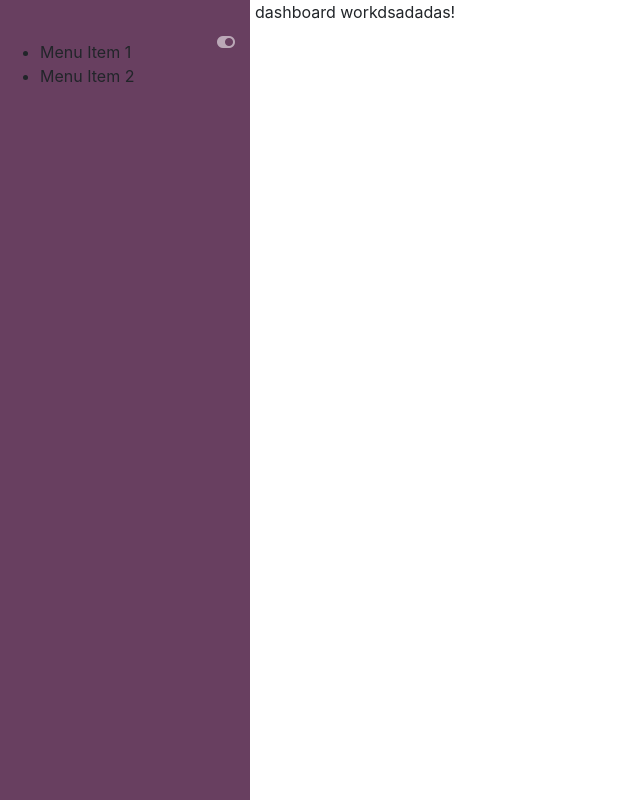
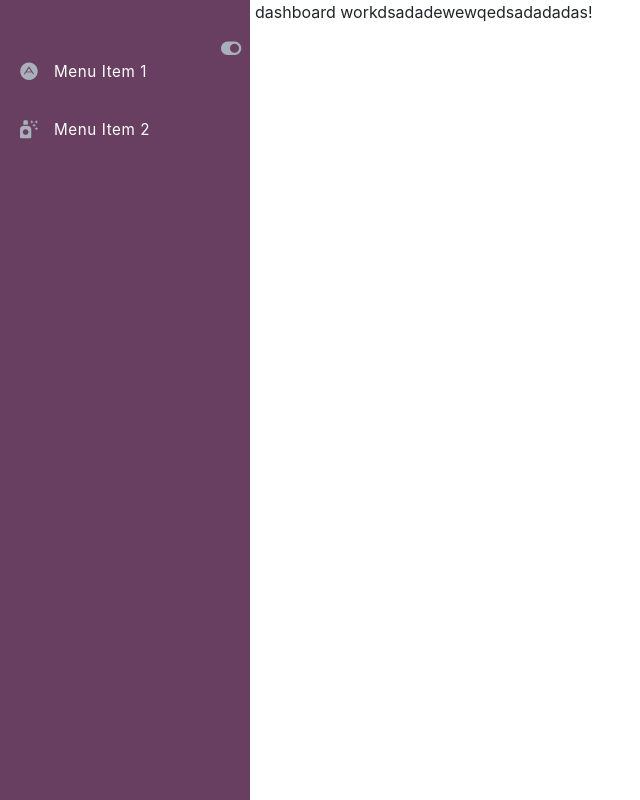
Before and after one commit to University-Information-System-Student/uiss-app, an Angular app: page /dashboard in a window 1280 px wide. Shown: the whole page, without its empty margins (0-640 px from the left). Built offline with nearby package versions, Linux system fonts and the light colour scheme.

Commit message:
sidebar in progress

```diff
--- a/src/app/dashboard/dashboard/dashboard.component.html
+++ b/src/app/dashboard/dashboard/dashboard.component.html
@@ -1 +1 @@
-<p>dashboard workdsadadas!</p>
+<p>dashboard workdsadadewewqedsadadadas!</p>
--- a/src/app/shared/app-sidebar/app-sidebar.component.html
+++ b/src/app/shared/app-sidebar/app-sidebar.component.html
@@ -6,12 +6,24 @@
     </a>
   </div>
   <div class="sidebar-body">
-    <ul>
+    <ul class="navigation">
       <li>
-        Menu Item 1
+        <a>
+          <i class="fab fa-adn"></i>
+
+         <span class="menu-title">
+          Menu Item 1
+         </span>
+        </a>
       </li>
-      <li>
-        Menu Item 2
+      <li >
+        <a>
+          <i class="fas fa-air-freshener"></i>
+
+         <span class="menu-title">
+          Menu Item 2
+         </span>
+        </a>
       </li>
     </ul>
   </div>
--- a/src/app/shared/directives/toggle-sidebar.directive.ts
+++ b/src/app/shared/directives/toggle-sidebar.directive.ts
@@ -33,7 +33,7 @@ export class ToggleSidebarDirective implements AfterViewInit {
 
         if (this.dataToggle === 'expanded') {
             this.classes = 'fas fa-toggle-on';
-            this.dataToggle = 'collapsed';
+            this.dataToggle = 'collapsable';
             this.renderer.addClass(this.$wrapper, 'collapsed-side-bar');
 
         } else {
--- a/src/styles.css
+++ b/src/styles.css
@@ -1,5 +1,5 @@
 /* You can add global styles to this file, and also import other style files */
-.cursor-pointer{
+.cursor-pointer {
     cursor: pointer;
 }
 
@@ -11,13 +11,54 @@
     width: 60px !important;
 }
 
-.main-panel >
-    .main-content {
-      padding-left: 240px;
+.main-panel>.main-content {
+    padding-left: 240px;
+
+}
+
+
+.wrapper.collapsed-side-bar .main-panel>.main-content {
+    padding-left: 60px;
+}
+
+
+.navigation {
+    margin-bottom: 0;
+    padding-left: 0;
+    list-style: none;
+}
+.navigation > li {
+    color:white;
+}
+
+.navigation > li > a {
+    display: block;
+    overflow: hidden;
+    line-height: 2rem;
+    padding: 10px 30px 10px 14px;
+    margin: 5px 0;
+    background-color: transparent;
+    transition: all 300ms linear;
+}
+
+
+.menu-title {
+    margin: 0;
+    font-size: 0.95rem;
+    font-weight: 400;
+    letter-spacing: 0.6px;
+    opacity: 1;
+    text-align: center;
+    height: auto;
 
   }
 
-
-  .wrapper.collapsed-side-bar .main-panel > .main-content {
-      padding-left: 60px;
+  i {
+    font-size: 18px;
+    float: left;
+    margin-right: 10px;
+    line-height: 2rem !important;
+    width: 30px;
+    text-align: center;
+    color: #a9afbb;
   }
```
